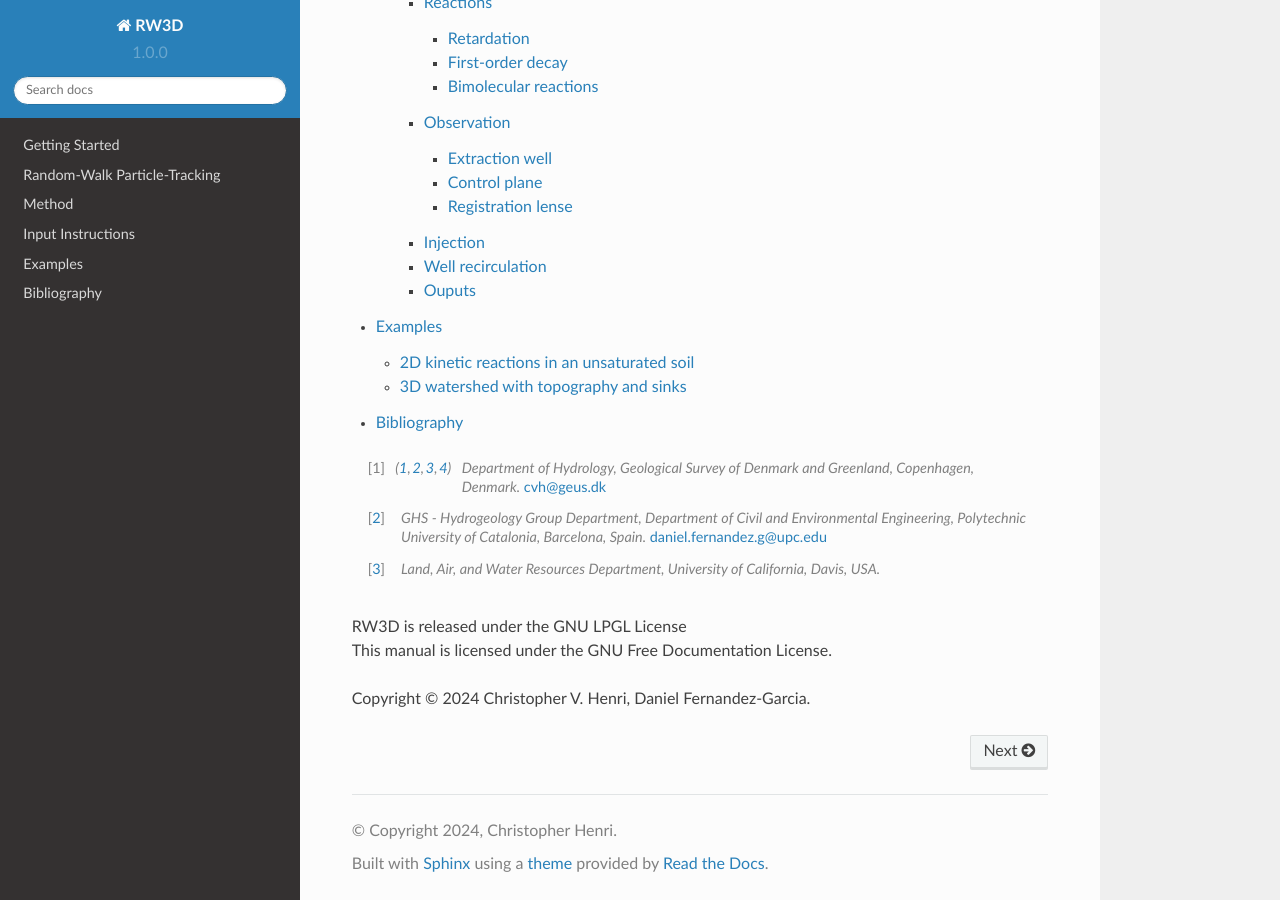
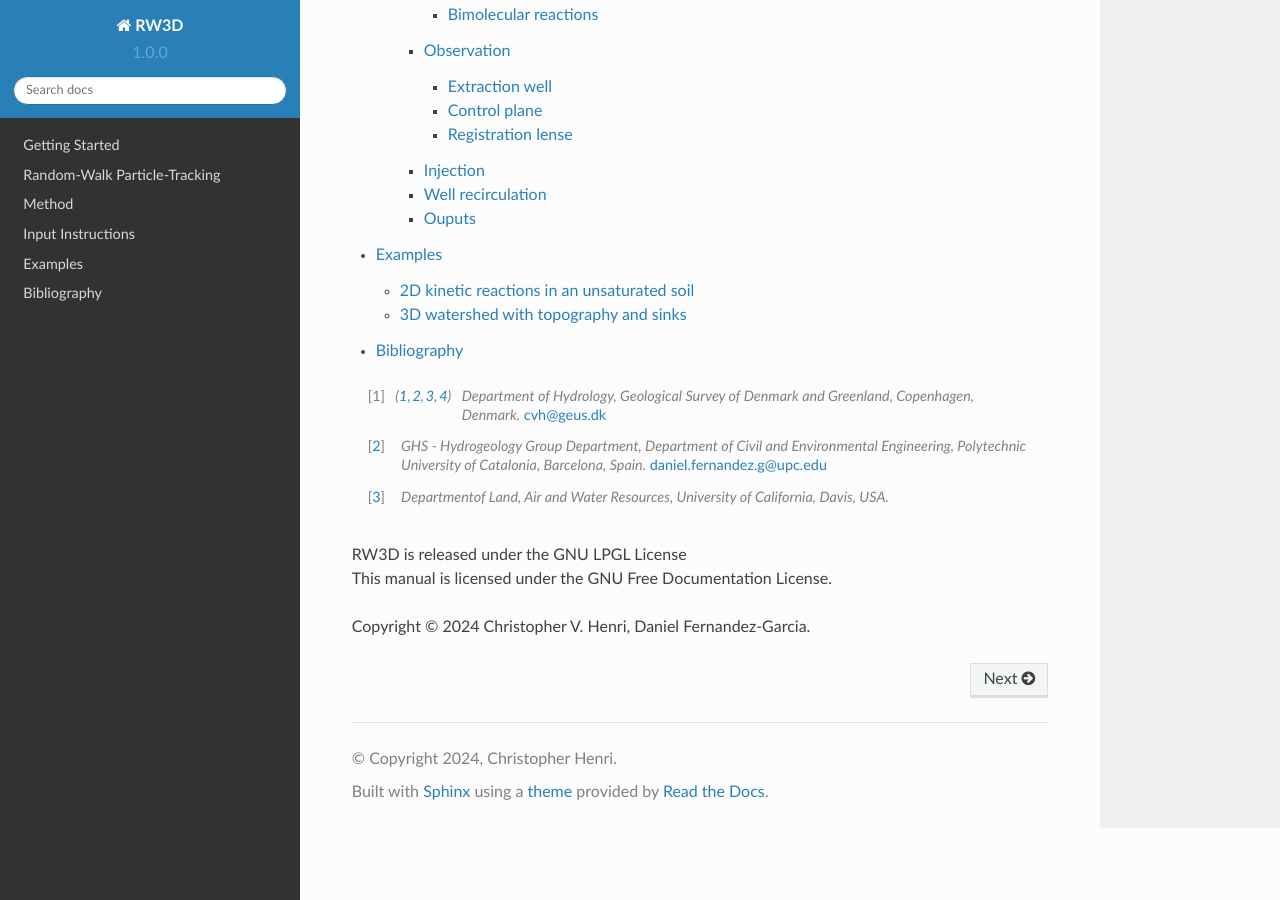
Before and after one commit to chrishenri/rw3d_manual, a Sphinx documentation site: the page built from docs/source/index.rst, in a window 1280 px wide and 900 px high, scrolled down 1982 px. Built offline with Sphinx 7.4.7 and the Read the Docs theme 2.0.0, drawn with Linux system fonts in a browser that asks for light colours; some of the changed text lies outside the part shown.

Commit message:
edit index

```diff
--- a/docs/source/index.rst
+++ b/docs/source/index.rst
@@ -42,7 +39,7 @@
    *GHS - Hydrogeology Group Department, Department of Civil and Environmental Engineering, Polytechnic University of Catalonia, Barcelona, Spain.* daniel.fernandez.g@upc.edu
 
 .. [3]
-   *Land, Air, and Water Resources Department, University of California, Davis, USA.*
+   *Departmentof Land, Air and Water Resources, University of California, Davis, USA.*
 
 | RW3D is released under the GNU LPGL License
 | This manual is licensed under the GNU Free Documentation License.
```
Also changed, not shown: other parts of docs/source/index.rst (+1 -4 lines).
